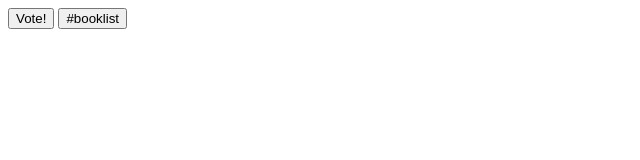
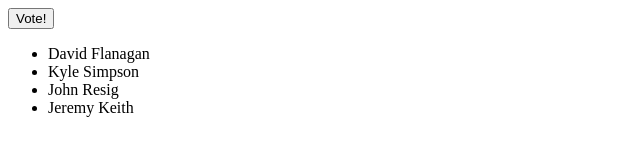
Before and after one commit to kamila-polovko-OneApp/TestAutomationJS, a plain HTML site: page hw11/index.html in a window 1280 px wide. Both pictures are taken after a click on the button "Download books". Shown: the whole page, without its empty margins (0-640 px from the left). Drawn offline with Linux system fonts and the light colour scheme.

Commit message:
added hw11

```diff
--- a/hw11/index.html
+++ b/hw11/index.html
@@ -1,12 +1,11 @@
 <!DOCTYPE html>
 <html lang="en">
-<head>
+  <head>
     <title>Homework 11</title>
-</head>
-<body>
-    <button id='vote-button' onclick='makeVote()'>Vote!</button>
-    <button id='download-button' onclick='getAuthors()'>Download books</button>
-    <ul id ="booksList"></ul>
+  </head>
+  <body>
+    <button id='vote-button' onclick="makeVote()">Vote!</button>
+    <button id='download-button' onclick="loadAuthors()">Download books</button>
     <script src="index.js"></script>
-</body>
+  </body>
 </html>
--- a/hw11/index.js
+++ b/hw11/index.js
@@ -3,15 +3,31 @@
 
 function makeVote() {
   const ajaxRequest = new XMLHttpRequest();
-  ajaxRequest.open('GET', 'vote.json', true);
-  document.querySelector('#vote-button').innerHTML = "Your vote is accepted: " + new Date();
+  ajaxRequest.open("GET", "vote.json", true);
+  document.querySelector("#vote-button").innerHTML = "Your vote is accepted: " + new Date();
   ajaxRequest.send();
-};
+}
 
 // task 2
-function getAuthors() {
-    const ajaxRequest = new XMLHttpRequest();
-    ajaxRequest.open('GET', 'books.json', true);
-    document.querySelector('#download-button').innerHTML = "#booklist" ;
+function loadAuthors() {
+  const ajaxRequest = new XMLHttpRequest();
+  ajaxRequest.open('GET', 'books.json', true);
+  ajaxRequest.onreadystatechange = function() {
+  if (ajaxRequest.readyState != 4) return;
+	if (ajaxRequest.status != 200) {
+    alert(`Error ${ajaxRequest.status}: ${ajaxRequest.statusText}`);
+  } else {
+    const button = document.querySelector('#download-button');
+    const list = document.createElement('ul');
+    list.id = '#authors-list';
+    const values = JSON.parse(ajaxRequest.responseText);
+    for (const value of values) {
+		const listItem = document.createElement('li');
+		listItem.textContent = value.author;
+		list.appendChild(listItem);
+	}
+	button.parentNode.replaceChild(list, button);
+      }
+    }
     ajaxRequest.send();
-  };
+};
```
Also changed, not shown: hw1/index.html (+4 -7 lines), hw6/index.html (+4 -9 lines).
